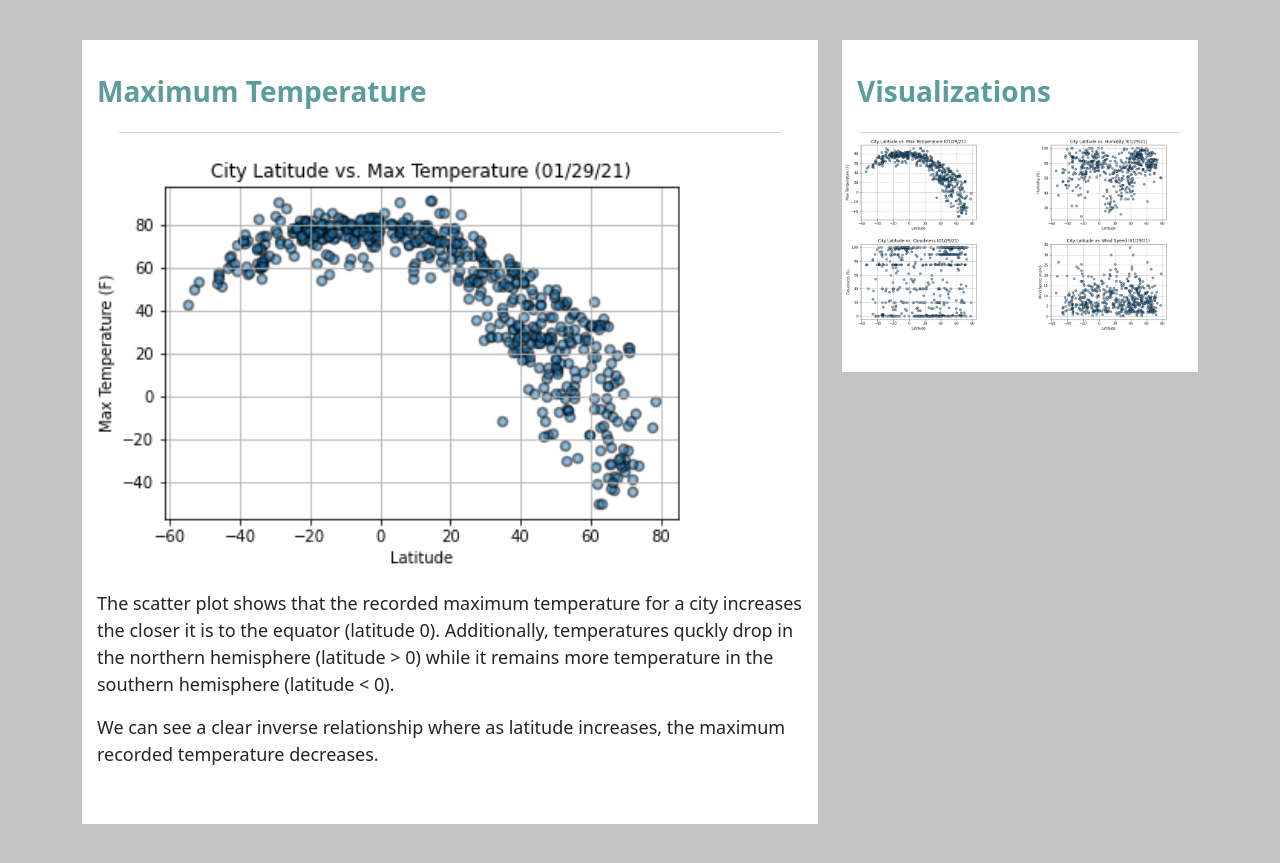
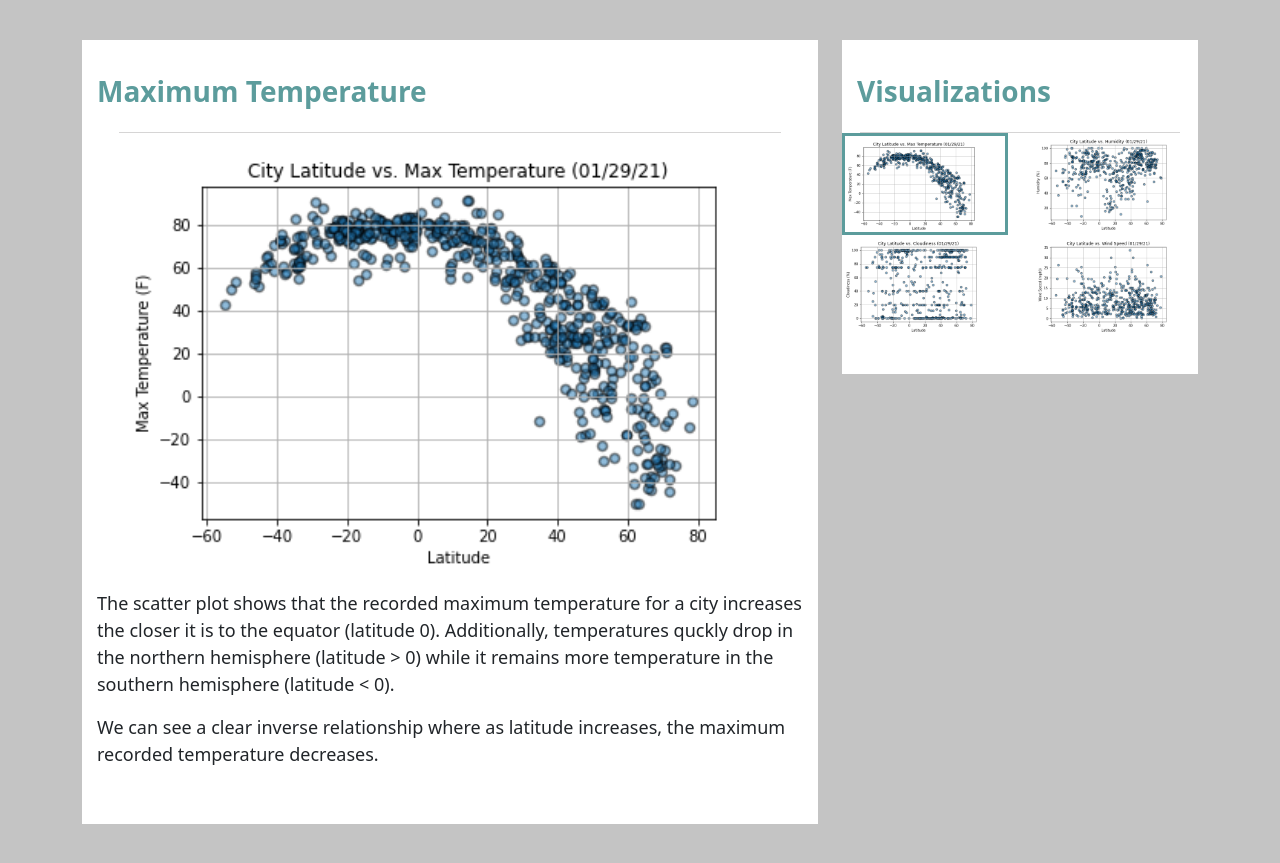
Before and after one commit to Seltsam1/weather-website-dashboard, a plain HTML site: page temp.html in a window 1280 px wide. Shown: the part 75-938 px from the top of the page. Drawn offline with nearby package versions, Linux system fonts and the light colour scheme.

Commit message:
Update styles.css

```diff
--- a/styles.css
+++ b/styles.css
@@ -55,6 +55,15 @@ p {
  }
 
 
+ figure {
+    text-align: center
+}
+
+/* visualization pages - border for selected image */
+.select {
+    border: 3px solid rgb(92, 156, 156);
+}
+
  /* small screens s*/
 @media(max-width:600px) {
 
```
